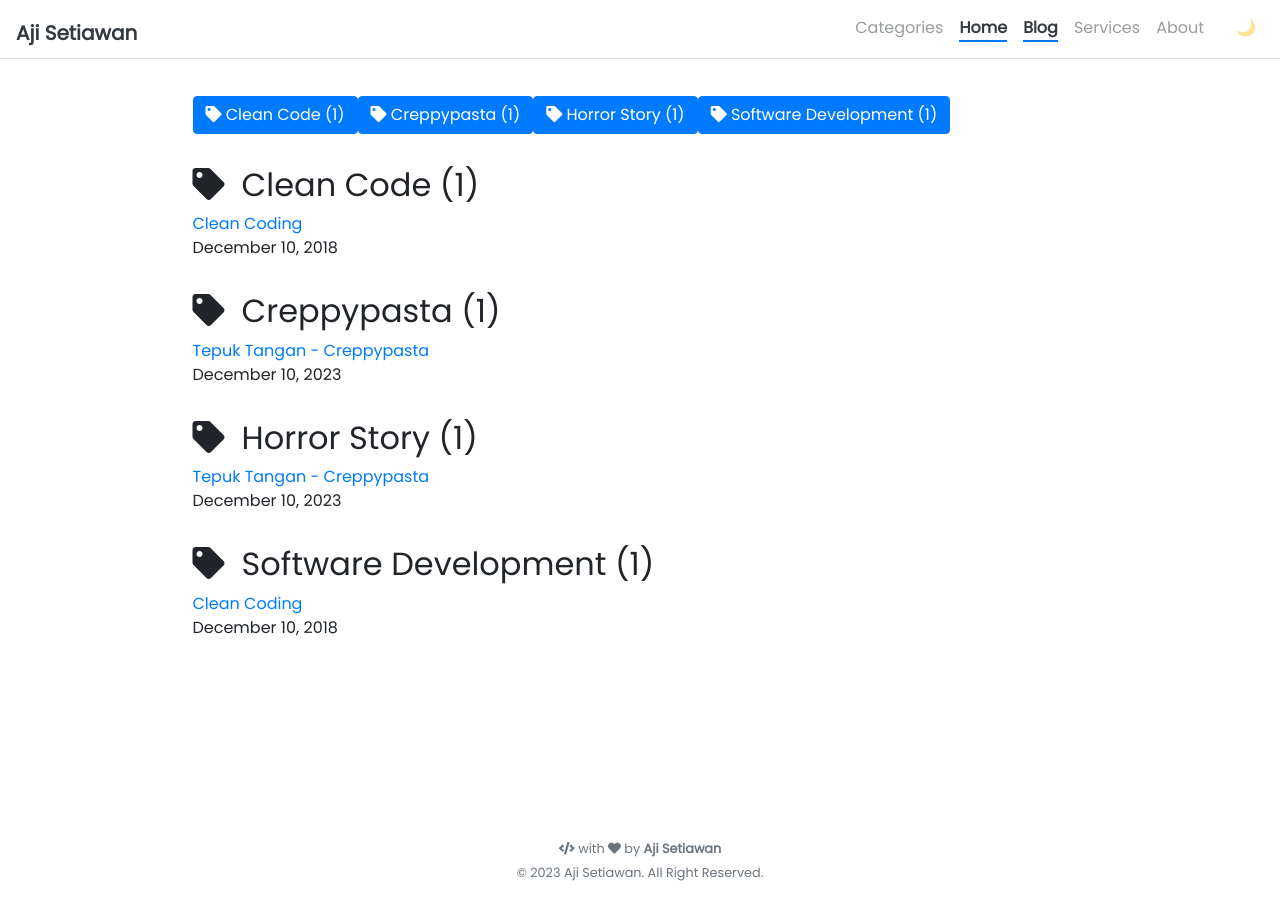
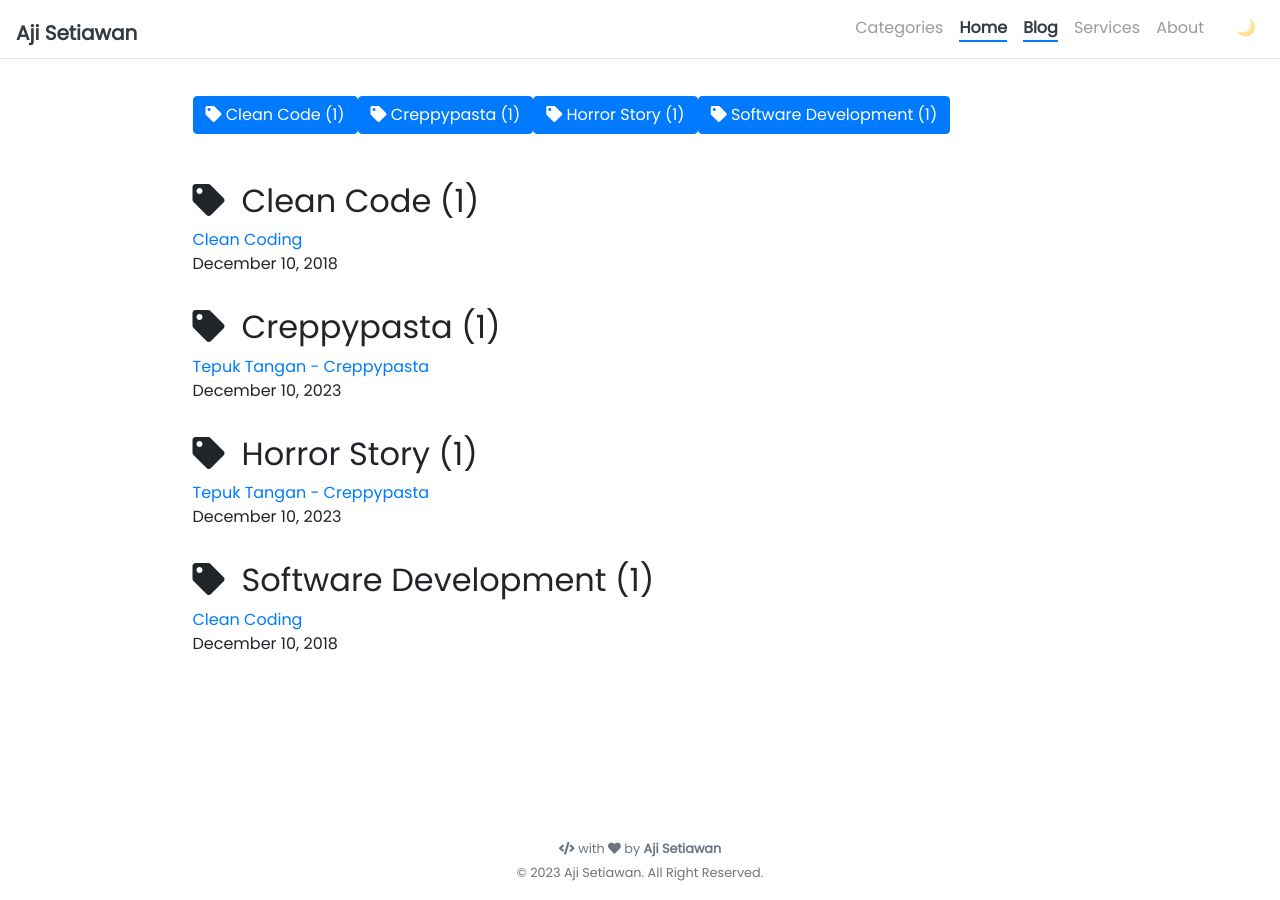
Before and after one commit to ajisetiawan716/ajisetiawan716.github.io, a Jekyll site: the page built from pages/tags.html, in a window 1280 px wide. Built offline with Jekyll 4.4.1, drawn with Linux system fonts in a browser that asks for light colours; nearby versions of some CDN libraries; comment, search, counter and statistics services are not loaded.

Commit message:
Update tags.html

```diff
--- a/_includes/blog/tags.html
+++ b/_includes/blog/tags.html
@@ -11,7 +11,7 @@
     <a href="#{{- tag -}}" class="btn btn-primary tag-btn"><i class="fas fa-tag" aria-hidden="true"></i>&nbsp;{{- tag -}}&nbsp;({{site.tags[tag].size}})</a>
 {%- endfor -%}
 
-<div id="full-tags-list">
+<div class="py-3">
 {%- for tag in tags_list -%}
     <h2 id="{{- tag -}}" class="linked-section">
         <i class="fas fa-tag" aria-hidden="true"></i>
```
